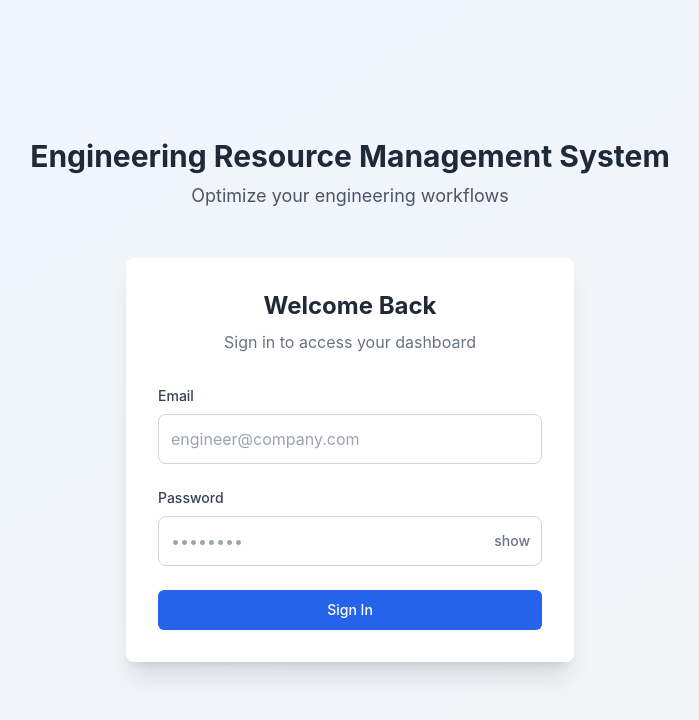
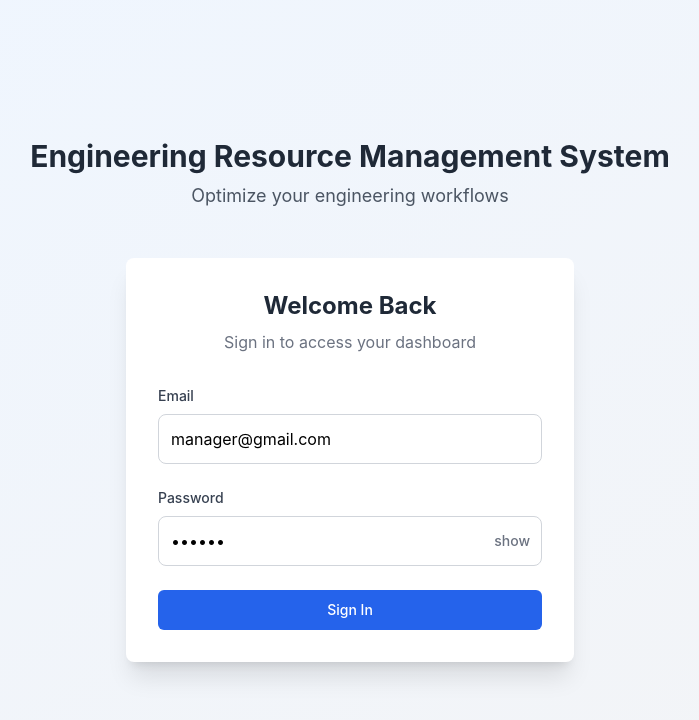
Before and after one commit to kevinfrankle15/Engineering-Resource-Management-System-, a React (Create React App) app in the folder Frontend/: page / in a window 1280 px wide. Shown: the top 720 px of the page, without its empty margins (290-989 px from the left). Built offline with nearby package versions, Linux system fonts and the light colour scheme.

Commit message:
with out login cred

```diff
--- a/Frontend/src/pages/Login.tsx
+++ b/Frontend/src/pages/Login.tsx
@@ -6,8 +6,8 @@ import { Loader2 } from 'lucide-react';
 import { Button } from '../components/ui/button';
 
 export default function Login() {
-  const [email, setEmail] = useState('');
-  const [password, setPassword] = useState('');
+  const [email, setEmail] = useState('manager@gmail.com');
+  const [password, setPassword] = useState('123456');
   const [loading, setLoading] = useState(false);
   const [message, setMessage] = useState<{text: string, type: 'success' | 'error'} | null>(null);
   const setUser = useAuthStore((state) => state.setUser);
@@ -23,22 +23,31 @@ export default function Login() {
     setMessage(null);
 
     try {
-      const res = await axios.post(`${port}/auth/login`, {
-        email,
-        password,
-      });
+      // const res = await axios.post(`${port}/auth/login`, {
+      //   email,
+      //   password,
+      // });
 
-      setUser(res.data.user);
-      setToken(res.data.token);
+      // setUser(res.data.user);
+      // setToken(res.data.token);
       setMessage({ text: 'Login successful! Redirecting...', type: 'success' });
 
-      setTimeout(() => {
-        if (res.data.user.role === 'manager') {
+      // setTimeout(() => {
+      //   if (res.data.user.role === 'manager') {
+      //     navigate('/manager');
+      //   } else {
+      //     navigate('/engineer');
+      //   }
+      // }, 1500);
+
+      setTimeout(()=>{
+        if(email ==="manager@gmail.com"){
           navigate('/manager');
-        } else {
-          navigate('/engineer');
         }
-      }, 1500);
+        else{
+navigate('/manager');
+        }
+      })
     } catch (err) {
       console.error('Login failed', err);
       setMessage({
```
